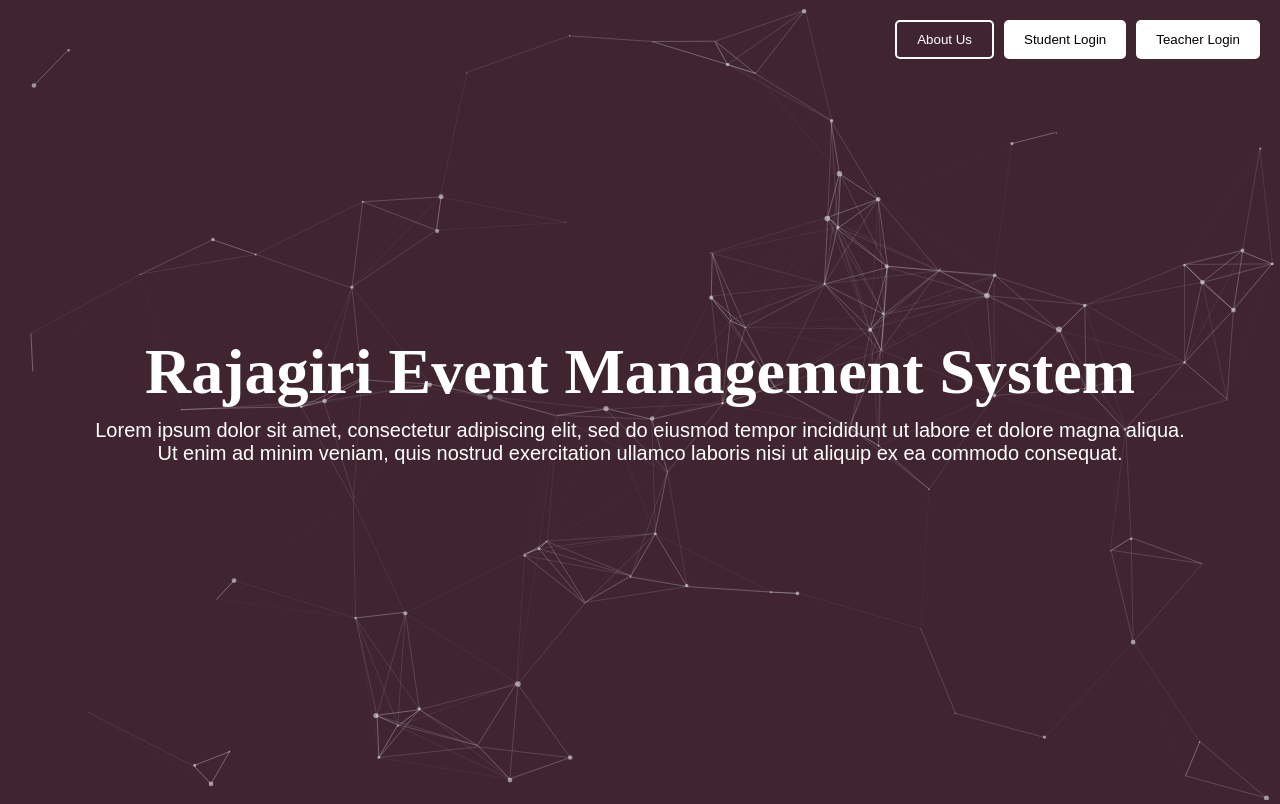
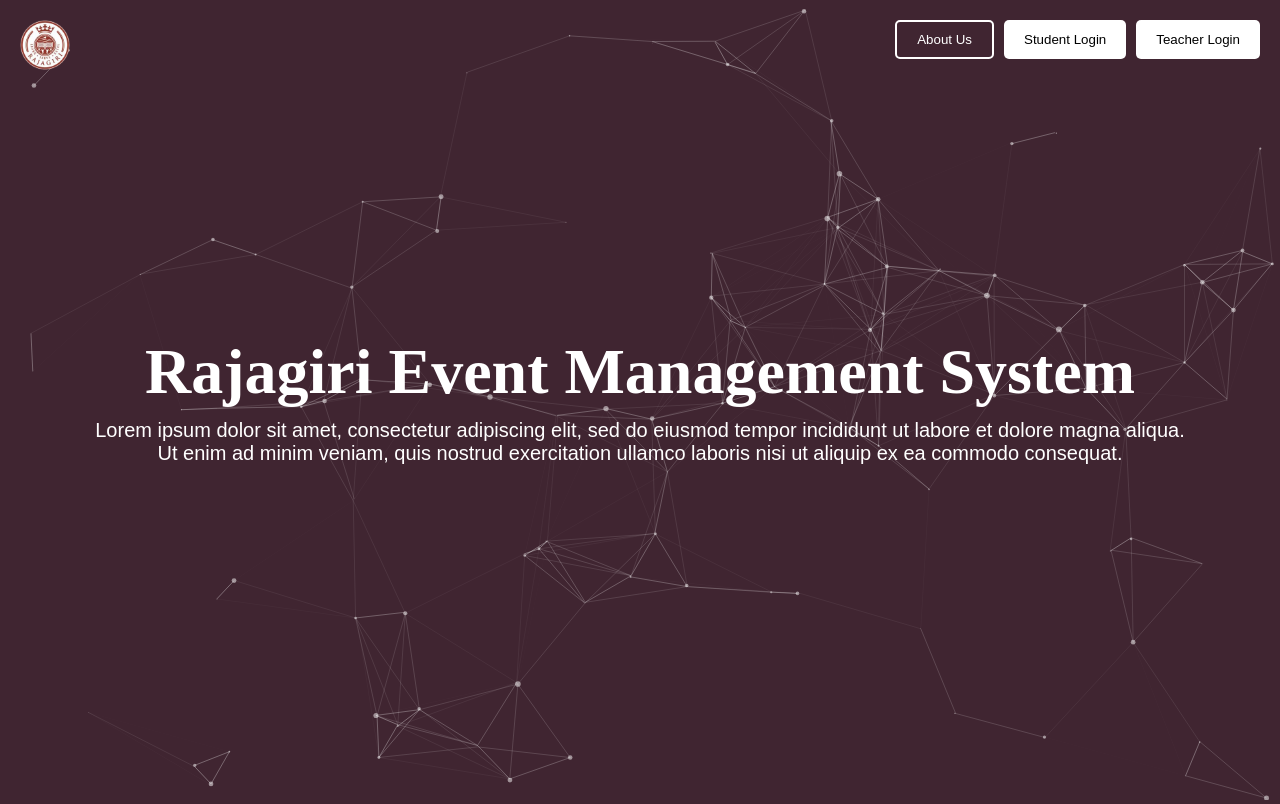
Before and after one commit to svhl/rems, a website: page public/index.html in a window 1280 px wide. Drawn offline with nearby package versions, Linux system fonts and the light colour scheme.

Commit message:
refactored code

```diff
--- a/public/index.css
+++ b/public/index.css
@@ -1,4 +1,3 @@
-
 body {
 	margin: 0;
 	background-color: #402531;
@@ -8,7 +7,6 @@
 	align-items: center;
 	justify-content: center;
 	height: 100vh;
-    z-index: -2;
 	overflow: hidden;
 }
 
@@ -31,6 +29,14 @@
 	justify-content: space-between;
 	align-items: center;
 	box-sizing: border-box;
+}
+
+.logo {
+	position: absolute; /* Position it absolutely */
+	top: 20px; /* Distance from the top */
+	left: 20px; /* Distance from the left */
+	width: 50px; /* Set the width of the logo */
+	height: auto; /* Maintain aspect ratio */
 }
 
 .button-container {
--- a/public/index.html
+++ b/public/index.html
@@ -12,8 +12,9 @@
 	<div id="particles-js"></div>
 	<script src="particles.js"></script>
 	<header>
+		<img src="rajagiri.png" alt="Rajagiri Logo" class="logo" />
 		<div class="button-container">
-	    <button id="about" onlick="window.location.href='about_us.html'">About Us</button>
+			<button id="about" onclick="window.location.href='about_us.html'">About Us</button>
 			<button onclick="window.location.href='stud_login.html'">Student Login</button>
 			<button onclick="window.location.href='teach_login.html'">Teacher Login</button>
 		</div>
--- a/public/login.css
+++ b/public/login.css
@@ -69,3 +69,11 @@
 	border-radius: 5px;
 	cursor: pointer;
 }
+
+.logo {
+	position: absolute; /* Position it absolutely */
+	top: 12px; /* Distance from the top */
+	left: 12px; /* Distance from the left */
+	width: 50px; /* Set the width of the logo */
+	height: auto; /* Maintain aspect ratio */
+}
```
Also changed, not shown: public/stud_login.html (+3 -5 lines), public/teach_login.html (+3 -5 lines). Lines whose indentation alone changed are shown as unchanged.
